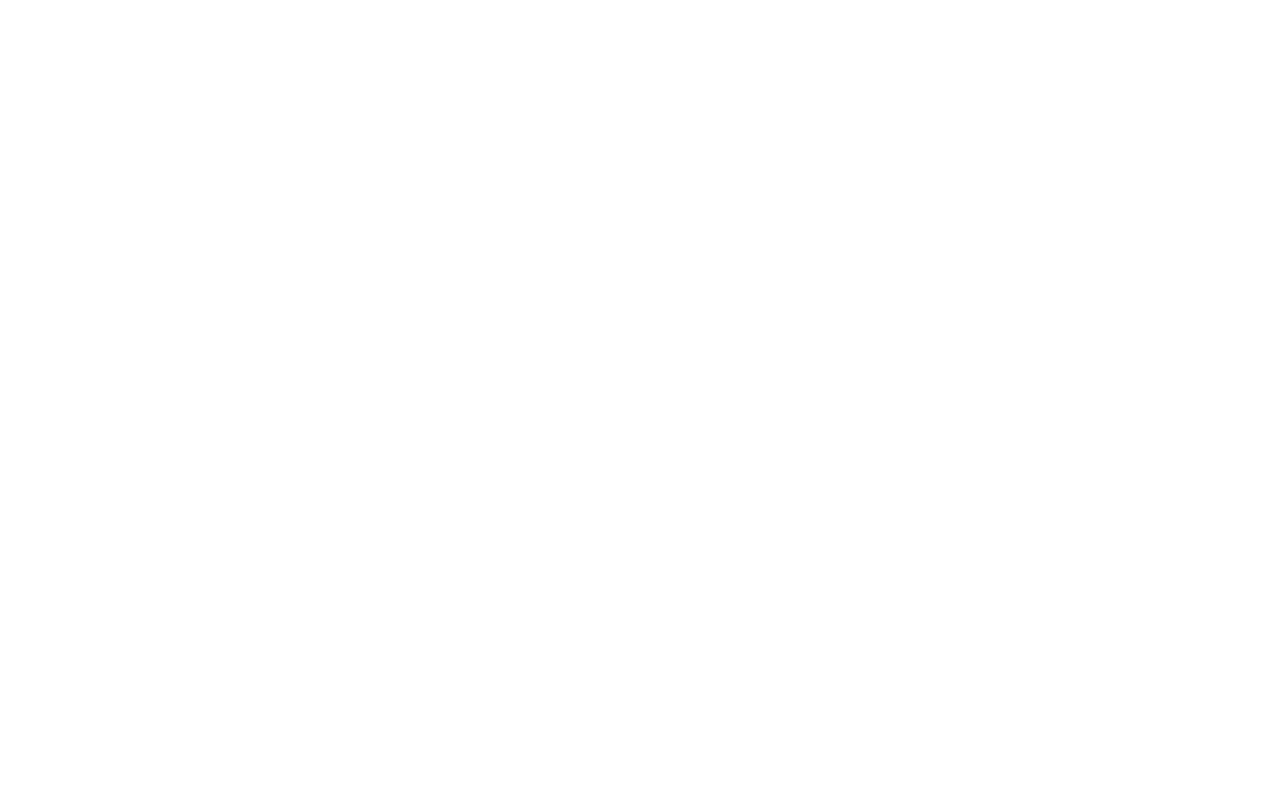
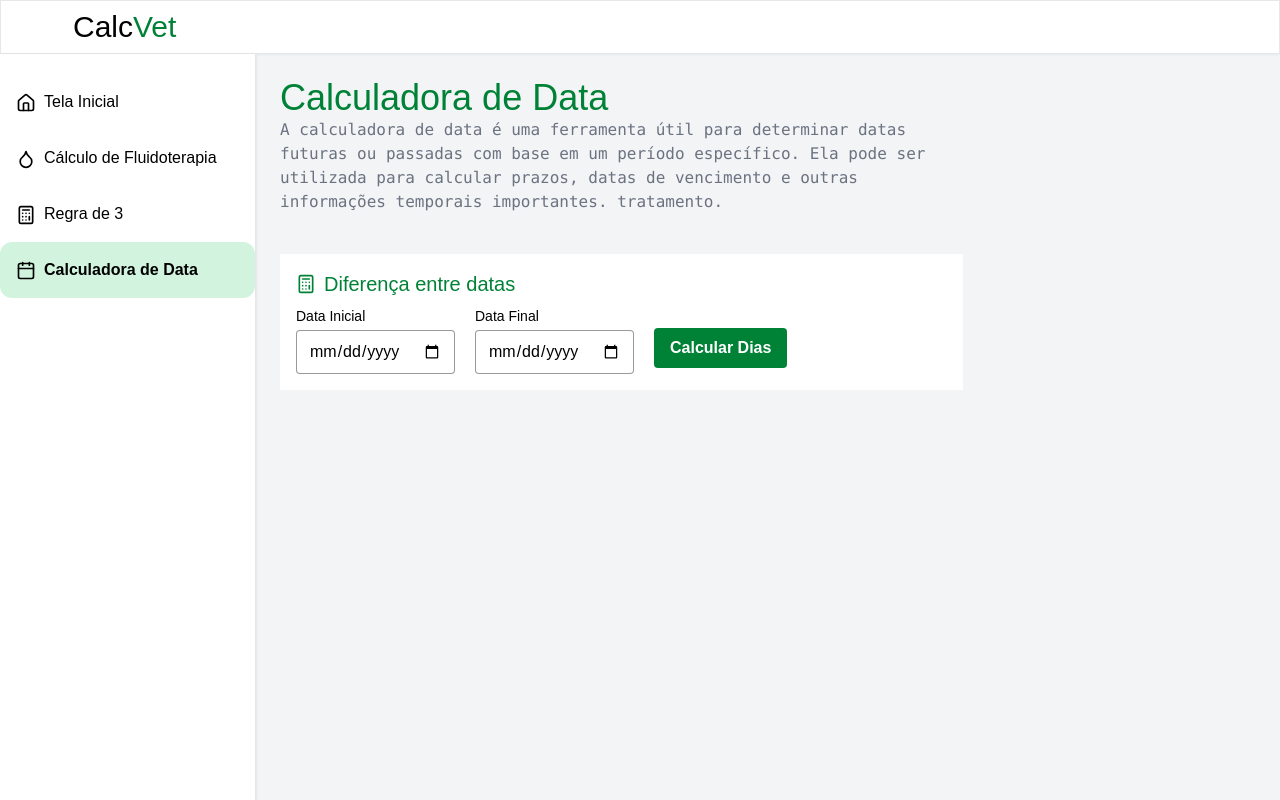
Before and after one commit to Rennan1/calcVet, a React (Vite) app: page /calculadora-de-data in a window 1280 px wide. Before the commit this address had no page. Built offline with nearby package versions, Linux system fonts and the light colour scheme.

Commit message:
Calculo de diferenca de datas

```diff
--- a/src/App.jsx
+++ b/src/App.jsx
@@ -4,6 +4,7 @@
 import Fluidoterapia from './pages/Fluidoterapia'
 import Layout from "./components/Layout";
 import RegraDeTres from './pages/RegraDeTres'
+import CalculadoraDeData from './pages/CalculadoraDeData';
 
 function App() {
   const [count, setCount] = useState(0)
@@ -17,6 +18,7 @@
         <Route index element={<Home />}/>
         <Route path='fluidoterapia' element={<Fluidoterapia />}/>
         <Route path='regra-de-3' element={<RegraDeTres />}/>
+        <Route path='calculadora-de-data' element={<CalculadoraDeData />}/>
         </Route>
       </Routes>
     </BrowserRouter>
--- /dev/null
+++ b/src/components/DiferencaDatas.jsx
@@ -0,0 +1,75 @@
+import React from "react";
+import { Calculator } from "lucide-react";
+
+
+const DiferencaDatas = () => {
+  const [dataInicial, setDataInicial] = React.useState("");
+  const [dataFinal, setDataFinal] = React.useState("");
+  const [diferencaDias, setDiferencaDias] = React.useState(null);
+
+  const calcularDias = () => {
+    const inicio = new Date(dataInicial);
+    const fim = new Date(dataFinal);
+
+    const diferencaMs = fim - inicio;
+
+    const dias = diferencaMs / (1000 * 60 * 60 * 24);
+
+    setDiferencaDias(dias);
+  };
+  return (
+    <div className="bg-white p-4">
+      <div className="text-xl text-primary font-light mb-2 flex items-center gap-2">
+        <Calculator size={20} />
+        Diferença entre datas
+      </div>
+      <div className="flex gap-5">
+        <div>
+          <label
+            htmlFor="data-inicial"
+            className="block text-sm font-medium mb-1"
+          >
+            Data Inicial
+          </label>
+          <input
+            id="data-inicial"
+            type="date"
+            className="border border-black/40 rounded px-3 py-2"
+            value={dataInicial}
+            onChange={(e) => setDataInicial(e.target.value)}
+          />
+        </div>
+        <div>
+          <label
+            htmlFor="data-final"
+            className="block text-sm font-medium mb-1"
+          >
+            Data Final
+          </label>
+          <input
+            id="data-final"
+            type="date"
+            className="border border-black/40 rounded px-3 py-2"
+            value={dataFinal}
+            onChange={(e) => setDataFinal(e.target.value)}
+          />
+        </div>
+        <div className="flex items-center gap-5">
+          <button
+            onClick={calcularDias}
+            className="bg-primary hover:bg-green-800 text-white font-bold rounded py-2 px-4 mt-4"
+          >
+            Calcular Dias
+          </button>
+          {diferencaDias !== null && (
+            <div className="mt-4">
+              A diferença de dias é de <span className="font-bold text-green-600 text-xl">{diferencaDias?.toFixed(0)}</span> dia(s)
+            </div>
+          )}
+        </div>
+      </div>
+    </div>
+  );
+};
+
+export default DiferencaDatas;
--- /dev/null
+++ b/src/components/IntroCalculadoraDeData.jsx
@@ -0,0 +1,15 @@
+import React from 'react'
+
+const IntroCalculadoraDeData = () => {
+  return (
+    <div>
+      <h1 className="text-4xl text-primary transition">Calculadora de Data</h1>
+      <div className="text-gray-500 font-mono">
+        A calculadora de data é uma ferramenta útil para determinar datas futuras ou passadas com base em um período específico. Ela pode ser utilizada para calcular prazos, datas de vencimento e outras informações temporais importantes.
+        tratamento.
+      </div>
+    </div>
+  )
+}
+
+export default IntroCalculadoraDeData
--- a/src/components/Sidebar.jsx
+++ b/src/components/Sidebar.jsx
@@ -25,10 +25,10 @@
           <Calculator className="inline-block mr-2" size={20} />
           Regra de 3
         </NavLink>
-        <div className="p-4 transition opacity-50 cursor-not-allowed">
+        <NavLink to="/calculadora-de-data" className={linkClass} disabled>
           <Calendar className="inline-block mr-2" size={20} />
-          Calculadora de Data - Em breve
-        </div>
+          Calculadora de Data
+        </NavLink>
       </ul>
     </aside>
   );
--- /dev/null
+++ b/src/pages/CalculadoraDeData.jsx
@@ -0,0 +1,35 @@
+import React from "react";
+import IntroCalculadoraDeData from "@/components/IntroCalculadoraDeData";
+import { Calculator } from "lucide-react";
+import DiferencaDatas from "@/components/DiferencaDatas";
+const CalculadoraDeData = () => {
+  // const [dataInicial, setDataInicial] = React.useState("");
+  // const [dataFinal, setDataFinal] = React.useState("");
+  // const [diferencaDias, setDiferencaDias] = React.useState(null);
+
+  const calcularDias = () => {
+    const inicio = new Date(dataInicial);
+    const fim = new Date(dataFinal);
+
+    const diferencaMs = fim - inicio;
+
+    const dias = diferencaMs / (1000 * 60 * 60 * 24);
+
+    setDiferencaDias(dias);
+  };
+
+  return (
+    <>
+      <div className="grid grid-cols-1 md:grid-cols-[7fr_3fr]">
+        <div className="flex flex-col w-full max-w-[900px] mx-auto">
+          <IntroCalculadoraDeData />
+          <div className="mt-10">
+            <DiferencaDatas />
+          </div>
+        </div>
+      </div>
+    </>
+  );
+};
+
+export default CalculadoraDeData;
```
